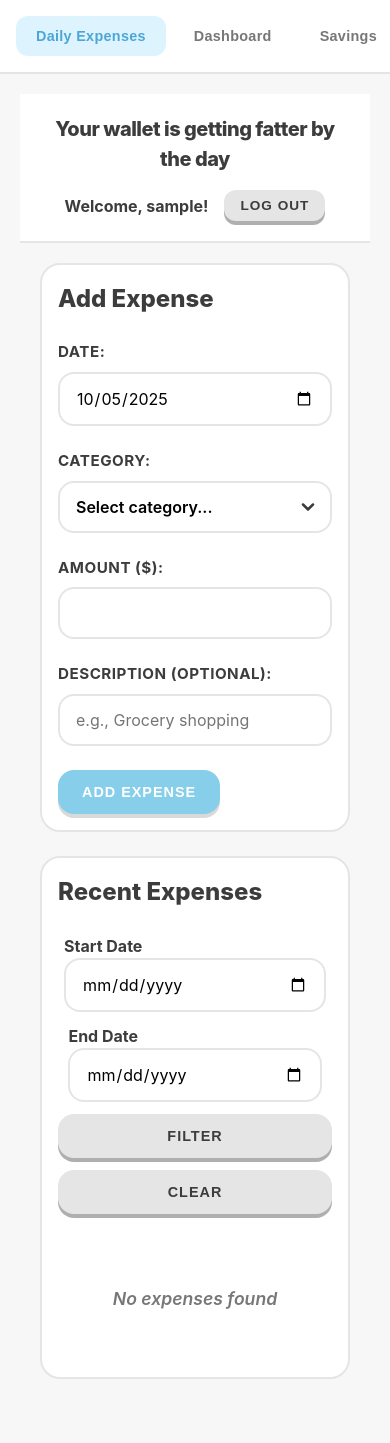
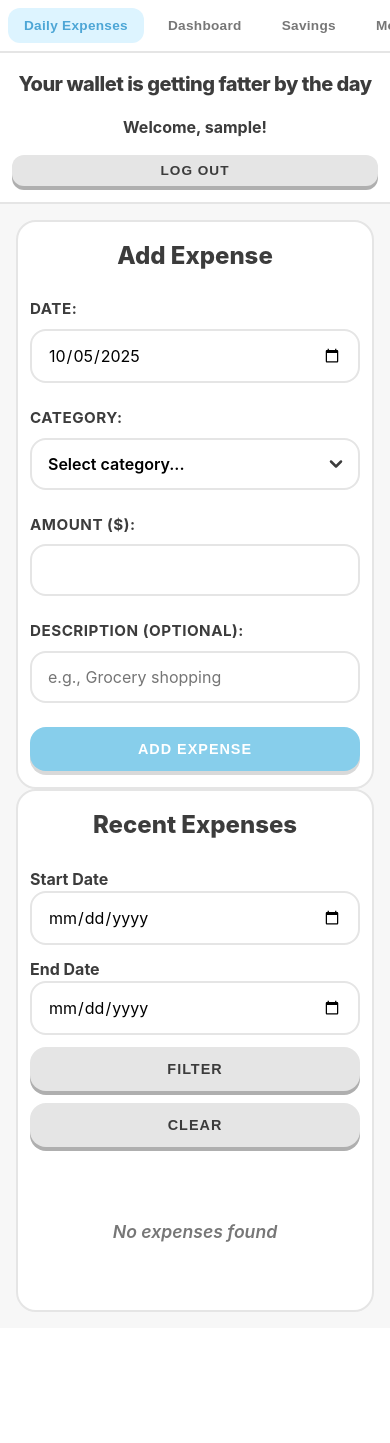
Before and after one commit to Yarmo13/budget-app, a Flask app: page / in a window 390 px wide. After the commit the page ends 1312 px from the top, so only its background shows below. Run offline with Flask 3, Linux system fonts and the light colour scheme; the visitor is signed in with stand-in values (Sample User, id 1); data that the repository does not hold is empty.

Commit message:
Improve mobile responsiveness and centering
- Enhanced mobile layout for screens under 768px and 480px
- Made all content properly centered on mobile devices
- Improved tab navigation to scroll horizontally on mobile
- Made all buttons, forms, and inputs full-width on mobile
- Enhanced login page mobile responsiveness
- Improved modal dialogs for mobile screens
- Made charts responsive and prevent overflow
- Added proper spacing and padding for mobile views
- All containers now properly centered with max-width constraints

🤖 Generated with [Claude Code](https://claude.com/claude-code)

Co-Authored-By: Claude <noreply@anthropic.com>

```diff
--- a/static/css/style.css
+++ b/static/css/style.css
@@ -851,6 +851,9 @@ select option:checked {
         padding: 12px;
         flex-direction: row;
         overflow-x: auto;
+        display: flex;
+        justify-content: flex-start;
+        gap: 8px;
     }
 
     .tab-btn {
@@ -858,7 +861,8 @@ select option:checked {
         font-size: 0.9rem;
         border-radius: 12px;
         white-space: nowrap;
-        margin: 4px;
+        margin: 0;
+        min-width: fit-content;
     }
 
     .tab-btn.active::before {
@@ -867,45 +871,74 @@ select option:checked {
 
     .container {
         margin-left: 0;
-        padding: 20px;
+        padding: 0;
+        width: 100%;
     }
 
     .tab-content {
-        padding: 20px;
+        padding: 16px;
+        width: 100%;
+        max-width: 100%;
     }
 
     header {
         flex-direction: column;
         gap: 16px;
         text-align: center;
-        padding: 20px;
+        padding: 20px 16px;
+        align-items: center;
     }
 
     header h1 {
         font-size: 1.5rem;
+        text-align: center;
+        width: 100%;
     }
 
     .user-info {
         justify-content: center;
+        width: 100%;
+        flex-wrap: wrap;
     }
 
     .summary-cards {
         grid-template-columns: 1fr;
+        gap: 16px;
+        width: 100%;
+    }
+
+    .summary-card {
+        width: 100%;
+        text-align: center;
     }
 
     .expense-item {
         flex-direction: column;
         align-items: flex-start;
         gap: 12px;
+        width: 100%;
     }
 
     .expense-actions {
         width: 100%;
         justify-content: space-between;
+        flex-wrap: wrap;
+        gap: 8px;
+    }
+
+    .expense-amount {
+        flex: 1;
+        text-align: left;
     }
 
     .filter-controls {
         flex-direction: column;
+        gap: 12px;
+        width: 100%;
+    }
+
+    .filter-input-group {
+        width: 100%;
     }
 
     .filter-controls input,
@@ -915,42 +948,139 @@ select option:checked {
 
     #budgetInputs {
         grid-template-columns: 1fr;
+        width: 100%;
+    }
+
+    .budget-input-group {
+        width: 100%;
     }
 
     .notification {
         right: 16px;
         left: 16px;
+        max-width: calc(100% - 32px);
     }
 
     .expense-form-container,
     .expense-list-container,
     .viz-section {
-        padding: 20px;
+        padding: 20px 16px;
+        width: 100%;
+        max-width: 100%;
+        margin: 0 auto;
+    }
+
+    .expense-form-container h2,
+    .expense-list-container h2 {
+        text-align: center;
+        width: 100%;
+    }
+
+    form {
+        width: 100%;
+    }
+
+    .form-group {
+        width: 100%;
+    }
+
+    input, select, .form-control {
+        width: 100%;
+    }
+
+    .btn {
+        width: 100%;
+        text-align: center;
     }
 
     .stat-value {
         font-size: 2rem;
     }
+
+    .report-stats {
+        grid-template-columns: 1fr;
+        gap: 12px;
+    }
+
+    .report-category-stats {
+        grid-template-columns: 1fr 1fr;
+        gap: 12px;
+    }
+
+    .modal-content {
+        width: 90%;
+        max-width: 90%;
+        margin: 20px;
+    }
+
+    .modal-actions {
+        flex-direction: column;
+        gap: 12px;
+    }
+
+    .modal-actions .btn {
+        width: 100%;
+    }
+
+    /* Charts responsive */
+    canvas {
+        max-width: 100%;
+        height: auto !important;
+    }
+
+    .viz-section {
+        overflow-x: hidden;
+    }
 }
 
 @media (max-width: 480px) {
+    .tabs {
+        padding: 8px;
+    }
+
+    .tab-btn {
+        padding: 10px 16px;
+        font-size: 0.85rem;
+    }
+
+    header {
+        padding: 16px 12px;
+    }
+
     header h1 {
         font-size: 1.25rem;
     }
 
     .summary-card .amount {
-        font-size: 2rem;
+        font-size: 1.75rem;
     }
 
     .expense-form-container,
     .expense-list-container,
     .viz-section {
+        padding: 16px 12px;
+    }
+
+    .btn {
+        padding: 14px 20px;
+        font-size: 0.9rem;
+        width: 100%;
+    }
+
+    .expense-item {
         padding: 16px;
     }
 
-    .btn {
-        padding: 14px 24px;
-        font-size: 0.9rem;
+    .goal-name {
+        font-size: 1.1rem;
+    }
+
+    .goal-amount {
+        font-size: 1rem;
+    }
+
+    .savings-goal-item {
+        padding: 16px;
     }
 }
 
```
Also changed, not shown: templates/login.html (+32 -1 lines).
